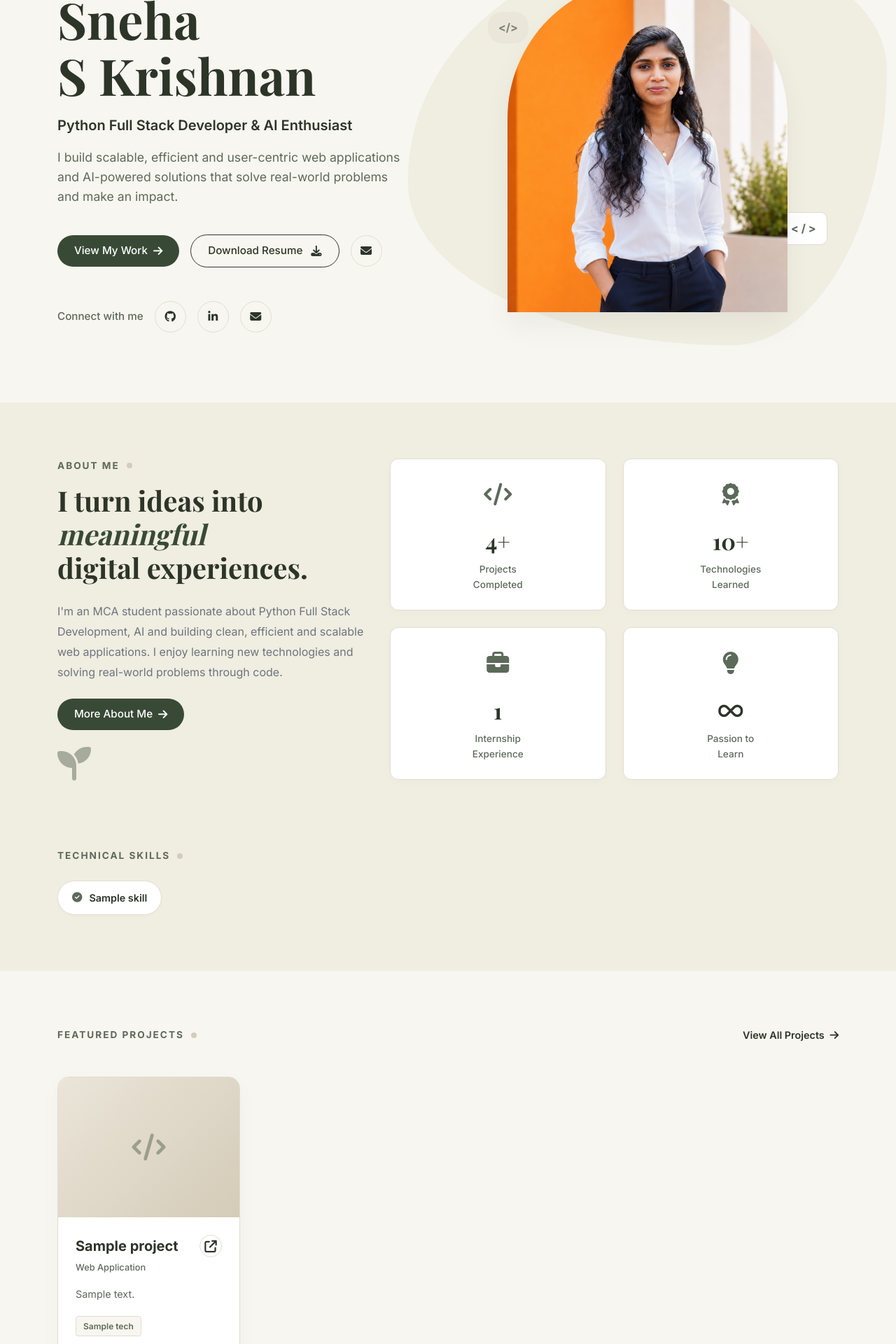
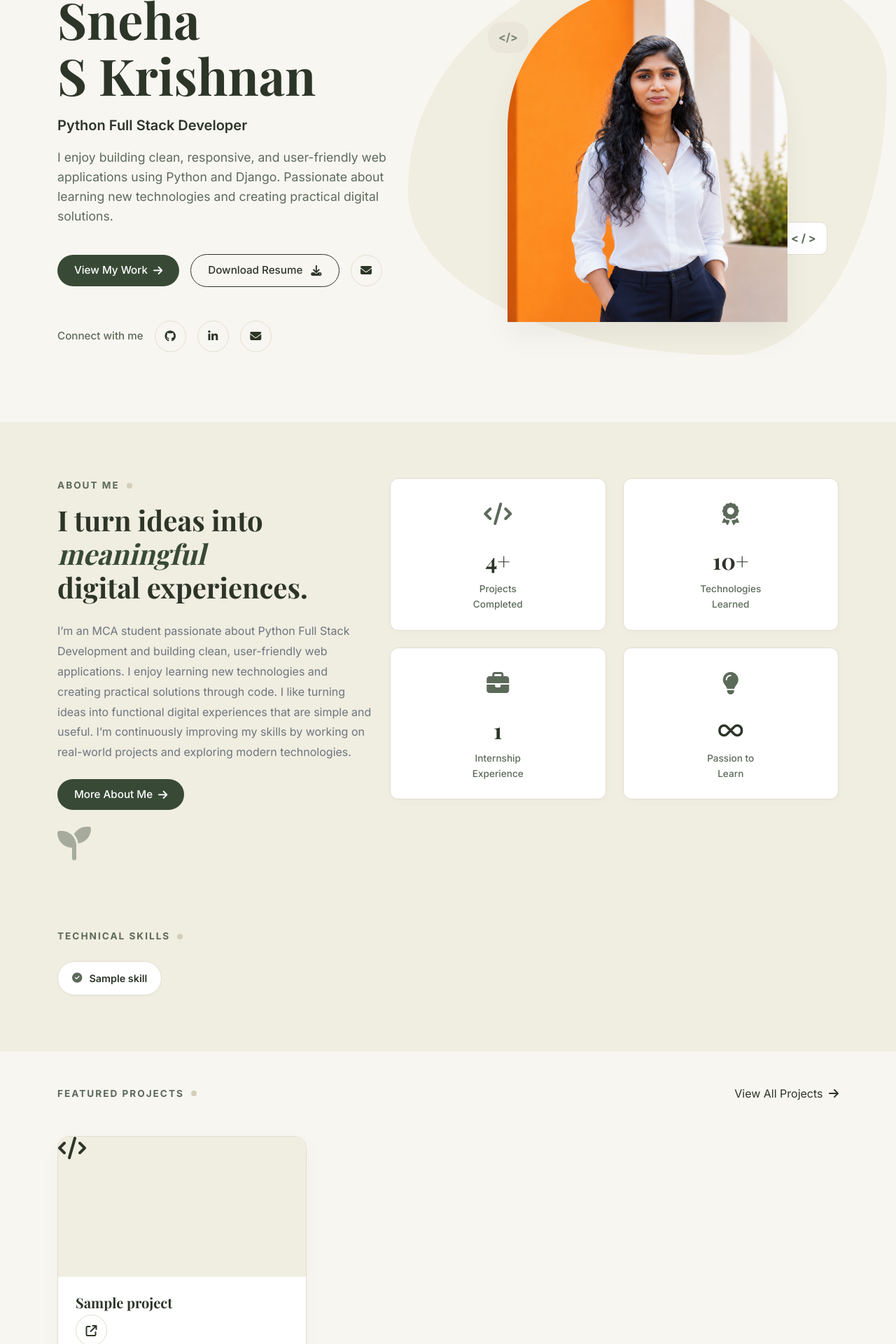
Before and after one commit to fullstack-kallu/portfolio, a Django app: template core/templates/core/home.html in a window 1280 px wide. Shown: the part 240-2160 px from the top of the page at 70% size. Run offline with Django 5.2, Linux system fonts and the light colour scheme; the template is opened without the code that fills it: most values are stand-ins (such as "Sample title", 1, 10 or a date in 2020); some libraries are stand-ins or nearby versions; some web fonts are replaced.

Commit message:
Fix projects

```diff
--- a/core/templates/core/home.html
+++ b/core/templates/core/home.html
@@ -13,14 +13,15 @@
                 <h1 class="hero-title">
                     Sneha<br>S Krishnan
                 </h1>
-                <h2 class="hero-subtitle">Python Full Stack Developer & AI Enthusiast</h2>
+                <h2 class="hero-subtitle">Python Full Stack Developer </h2>
                 <p class="hero-desc">
-                    I build scalable, efficient and user-centric web applications and AI-powered solutions that solve
-                    real-world problems and make an impact.
+                    I enjoy building clean, responsive, and user-friendly web applications using Python and Django.
+                    Passionate about learning new technologies and creating practical digital solutions.
                 </p>
                 <div class="d-flex align-items-center gap-3 mb-5">
                     <a href="#projects" class="btn-primary-custom">View My Work <i class="fas fa-arrow-right"></i></a>
-                    <a href="{% static 'core/sneha proffesional_Resume.pdf' %}" class="btn-outline-custom">Download Resume <i class="fas fa-download ms-1"></i></a>
+                    <a href="{% static 'core/sneha proffesional_Resume.pdf' %}" class="btn-outline-custom">Download
+                        Resume <i class="fas fa-download ms-1"></i></a>
                     <a href="#contact" class="btn-icon-only"><i class="fas fa-envelope"></i></a>
                 </div>
                 <div class="d-flex align-items-center gap-3">
@@ -68,9 +69,11 @@
                         style="font-family: var(--font-serif); font-style: italic; color: var(--accent-color);">meaningful</em><br>digital
                     experiences.</h2>
                 <p class="text-secondary mb-4" style="line-height: 1.8;">
-                    I'm an MCA student passionate about Python Full Stack Development, AI and building clean, efficient
-                    and scalable web applications. I enjoy learning new technologies and solving real-world problems
-                    through code.
+                    I’m an MCA student passionate about Python Full Stack Development and building clean, user-friendly
+                    web applications. I enjoy learning new technologies and creating practical solutions through code.
+                    I like turning ideas into functional digital experiences that are simple and useful. I’m
+                    continuously improving my skills by working on real-world projects and exploring modern
+                    technologies.
                 </p>
                 <a href="#experience" class="btn-primary-custom">More About Me <i class="fas fa-arrow-right"></i></a>
 
@@ -141,58 +144,130 @@
 </section>
 
 <!-- Projects Section -->
-<section id="projects" class="projects-section">
+<!-- Projects Section -->
+<section id="projects" class="projects-section py-5">
     <div class="container">
+
+        <!-- Section Header -->
         <div class="d-flex justify-content-between align-items-center mb-5" data-aos="fade-up">
             <div class="section-tag mb-0">Featured Projects</div>
-            <a href="https://github.com/fullstack-kallu" target="_blank" class="text-primary-custom"
-                style="color: var(--text-primary); font-weight: 600; font-size: 0.9rem;">View All Projects <i
-                    class="fas fa-arrow-right ms-1"></i></a>
+
+            <a href="https://github.com/fullstack-kallu" target="_blank" class="view-projects-link">
+                View All Projects
+                <i class="fas fa-arrow-right ms-1"></i>
+            </a>
         </div>
 
+        <!-- Project Cards -->
         <div class="row g-4">
+
             {% for project in projects %}
-            <div class="col-lg-3 col-md-6" data-aos="fade-up" data-aos-delay="{{ forloop.counter0 }}00">
+            {% if 'SHOPZEN' not in project.title %}
+
+            <div class="col-lg-4 col-md-6" data-aos="fade-up" data-aos-delay="{{ forloop.counter0 }}00">
+
                 <div class="project-card">
+
+                    <!-- Project Image -->
                     <div class="project-img-wrapper">
+
                         {% if 'SHOPZEN' in project.title %}
-                        <div style="width:100%;height:100%;display:flex;align-items:center;justify-content:center;background:linear-gradient(135deg,#384A36 0%,#5a7a56 100%);color:#fff;font-size:1.5rem;font-weight:700;letter-spacing:1px;">
-                            <i class="fas fa-shopping-bag fa-2x" style="opacity:0.6;"></i>
+
+                        <img src="{% static 'core/shopzen.png' %}" alt="{{ project.title }}">
+
+                        {% elif 'Blood Bank' in project.title %}
+
+                        <img src="{% static 'core/user page.png' %}" alt="{{ project.title }}">
+
+                        {% elif 'PowerTrack' in project.title %}
+
+                        <img src="{% static 'core/powertrack landing page.png' %}" alt="{{ project.title }}">
+
+                        {% elif 'QEval' in project.title %}
+
+                        <img src="{% static 'core/landing page.png' %}" alt="{{ project.title }}">
+
+                        {% else %}
+
+                        <div class="default-project-image">
+                            <i class="fas fa-code fa-2x"></i>
                         </div>
-                        {% elif 'Blood Bank' in project.title %}
-                        <img src="{% static 'core/user page.png' %}" alt="{{ project.title }}">
-                        {% elif 'PowerTrack' in project.title %}
-                        <img src="{% static 'core/powertrack landing page.png' %}" alt="{{ project.title }}">
-                        {% elif 'QEval' in project.title %}
-                        <img src="{% static 'core/landing page.png' %}" alt="{{ project.title }}">
-                        {% else %}
-                        <div style="width:100%;height:100%;display:flex;align-items:center;justify-content:center;background:linear-gradient(135deg,#EBE5D9 0%,#d4cbb8 100%);color:#384A36;font-size:1.2rem;font-weight:600;">
-                            <i class="fas fa-code fa-2x" style="opacity:0.4;"></i>
+
+                        {% endif %}
+
+                    </div>
+
+                    <!-- Project Body -->
+                    <div class="project-body">
+
+                        <!-- Title -->
+                        <div class="project-title-wrapper">
+
+                            <h3 class="project-title">
+                                {{ project.title }}
+                            </h3>
+
+                            <a href="{{ project.github_link|default:project.link|default:'#' }}" class="btn-icon-only"
+                                target="_blank">
+
+                                <i class="fas fa-arrow-up-right-from-square"></i>
+
+                            </a>
+
                         </div>
-                        {% endif %}
+
+                        <!-- Project Type -->
+                        <div class="project-type">
+
+                            {% if 'SHOPZEN' in project.title %}
+                            E-Commerce Platform
+
+                            {% elif 'Blood Bank' in project.title %}
+                            Blood Bank Management System
+
+                            {% elif 'PowerTrack' in project.title %}
+                            Electricity Complaint Management System
+
+                            {% elif 'QEval' in project.title %}
+                            AI-Based Question Evaluation System
+
+                            {% else %}
+                            Web Application
+                            {% endif %}
+
+                        </div>
+
+                        <!-- Description -->
+                        <p class="project-desc">
+                            {{ project.description|truncatewords:20 }}
+                        </p>
+
+                        <!-- Technologies -->
+                        <div class="tech-stack">
+
+                            {% for tech in project.technologies.split %}
+
+                            <span class="tech-badge">
+                                {{ tech|cut:"," }}
+                            </span>
+
+                            {% endfor %}
+
+                        </div>
+
                     </div>
-                    <div class="project-body">
-                        <div class="project-title">
-                            {{ project.title|truncatechars:20 }}
-                            <a href="{{ project.github_link|default:project.link|default:'#' }}" class="btn-icon-only" target="_blank"
-                            style="width: 32px; height: 32px;">
-                            <i class="fas fa-arrow-up-right-from-square fa-sm"></i>
-                        </a></div>
-                        <div class="project-type">{{ project.title|slice:"22:"|default:"Web Application" }}</div>
-                        <p class="project-desc">{{ project.description|truncatechars:100 }}</p>
-                        <div class="d-flex flex-wrap">
-                            {% for tech in project.technologies.split %}
-                            <span class="tech-badge">{{ tech }}</span>
-                            {% endfor %}
-                        </div>
-                    </div>
+
                 </div>
+
             </div>
+
+            {% endif %}
             {% endfor %}
+
         </div>
+
     </div>
 </section>
-
 <!-- Experience & Let's Connect -->
 <section id="experience" class="experience-section">
     <div class="container">
--- a/my_portfolio/settings.py
+++ b/my_portfolio/settings.py
@@ -24,7 +24,7 @@ BASE_DIR = Path(__file__).resolve().parent.parent
 SECRET_KEY = 'django-insecure-21+iw1$*+3)p2ad8qg$es^7i3nx9mi%j%0pk#@=3jqt7!y=zxn'
 
 # SECURITY WARNING: don't run with debug turned on in production!
-DEBUG = os.getenv('DJANGO_DEBUG', 'False') == 'True'
+DEBUG = os.getenv('DJANGO_DEBUG', 'True') == 'True'
 
 ALLOWED_HOSTS = os.getenv('DJANGO_ALLOWED_HOSTS', '*').split(',')
 
```
Also changed, not shown: core/templates/core/index.html (+4 -24 lines), core/templates/core/projects.html (+4 -18 lines), core/static/core/shopzen.png (added), db.sqlite3, media/projects/landing_page.png (added), media/projects/powertrack_landing_page.png (added), media/projects/user_page.png (added), 7 other files.
